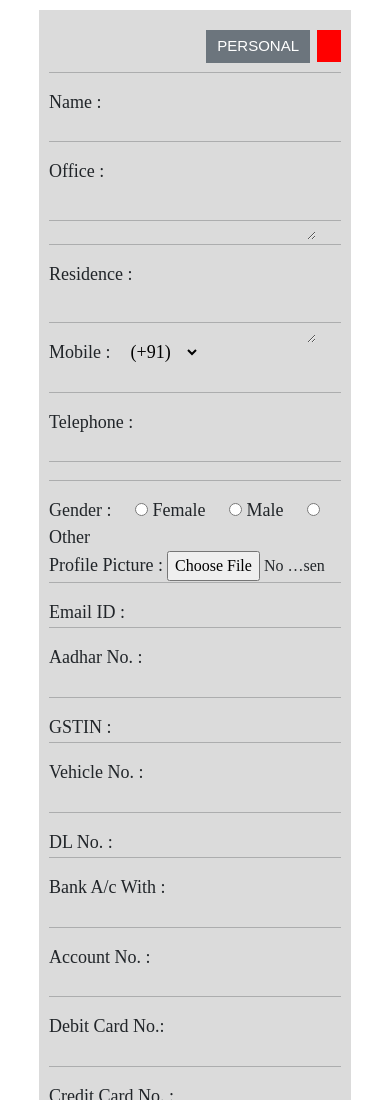
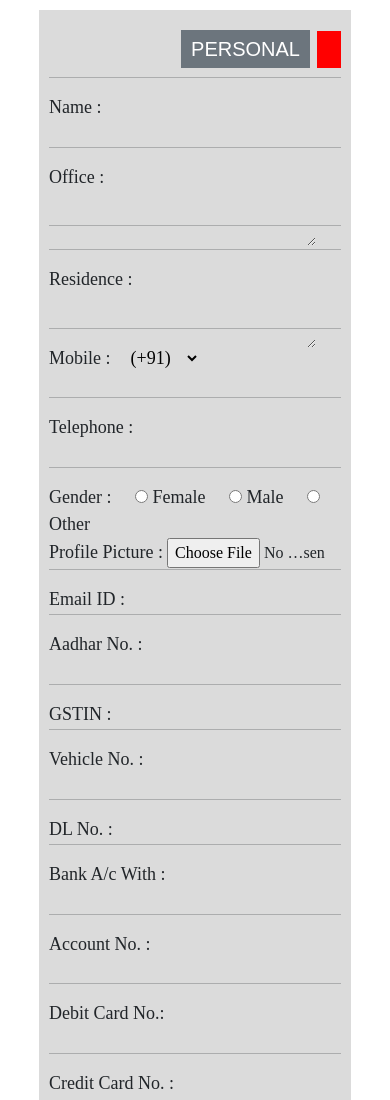
Before and after one commit to Helly-p/Form, a plain HTML site: page index.html in a window 390 px wide. Shown: the top 1100 px of the page. Drawn offline with nearby package versions, Linux system fonts and the light colour scheme.

Commit message:
Changes done.

```diff
--- a/index.html
+++ b/index.html
@@ -17,13 +17,13 @@
 </head>
 
 <body>
-    <section>
+<section>
         <form method="post" action="./info.html" id="Form">
             <div class="container form">
                 <div class="row">
                     <div class="col-md-12">
                         <div id="personal">
-                            <h4 class="btn btn-secondary" disabled>PERSONAL</h4><span>.</span>
+                            <h4 class="text-white bg-secondary">PERSONAL</h4><span>.</span>
                         </div>
                     </div>
                 </div>
@@ -31,8 +31,8 @@
                 <div class="row">
                     <div class="col-md-12">
                         <label for="name">Name :</label>
-                        <input type="text" name="name" id="name" title="Only characters allowed."
-                            pattern="[a-zA-Z][a-zA-Z\s]*" required>
+                        <input type="text" name="name" id="name" oninvalid="this.setCustomValidity('Hello')" title="Only characters allowed."
+                            pattern="[a-zA-Z\s]*" required>
                     </div>
                 </div>
                 <hr />
@@ -74,7 +74,6 @@
                         <hr />
                     </div>
                 </div>
-                <hr />
                 <div class="row">
                     <div class="col-md-6">
                         <label for="gender">Gender :</label>
--- a/style.css
+++ b/style.css
@@ -27,10 +27,11 @@ section {
 }
 
 #personal h4 {
-    font-size: 20px;
-    padding: 5px 20px;
+    font-size: 23px;
+    padding: 10px 20px;
     border-radius: 0%;
     font-family: Arial, Helvetica, sans-serif;
+    display: inline-block;
 }
 
 #personal span {
@@ -39,6 +40,7 @@ section {
     background-color: red;
     color: red;
     cursor: pointer;
+display: inline-block;
 }
 
 label {
@@ -139,12 +141,12 @@ h5 {
     }
 
     #personal h4 {
-        font-size: 15px;
-        padding: 4px 10px;
+        font-size: 20px;
+        padding: 7px 10px;
     }
 
     #personal span {
         margin-left: 7px;
-        padding: 10px 10px 5px 10px;
+        padding: 8px 10px 5px 10px;
     }
 }
```
Also changed, not shown: 1 other file.
